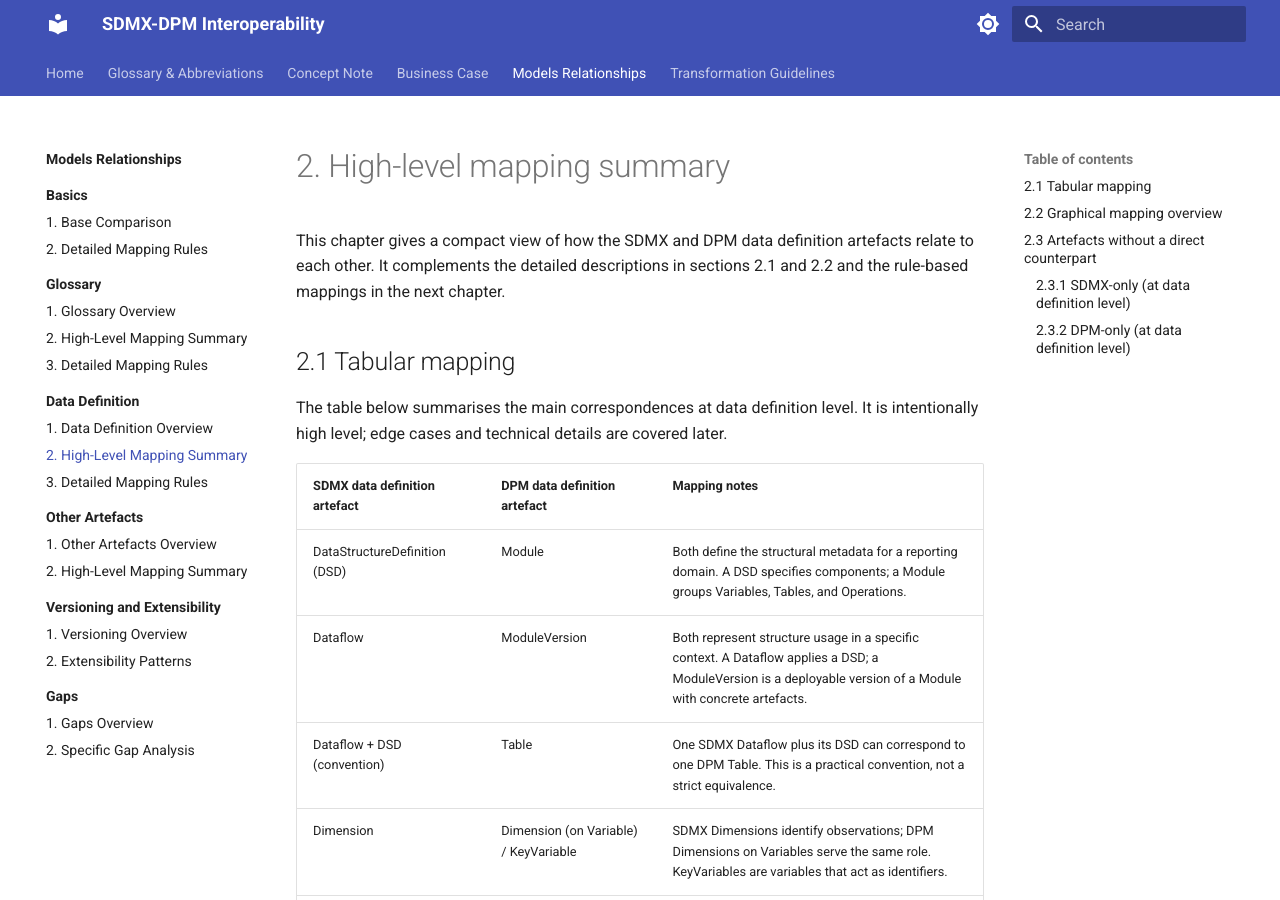
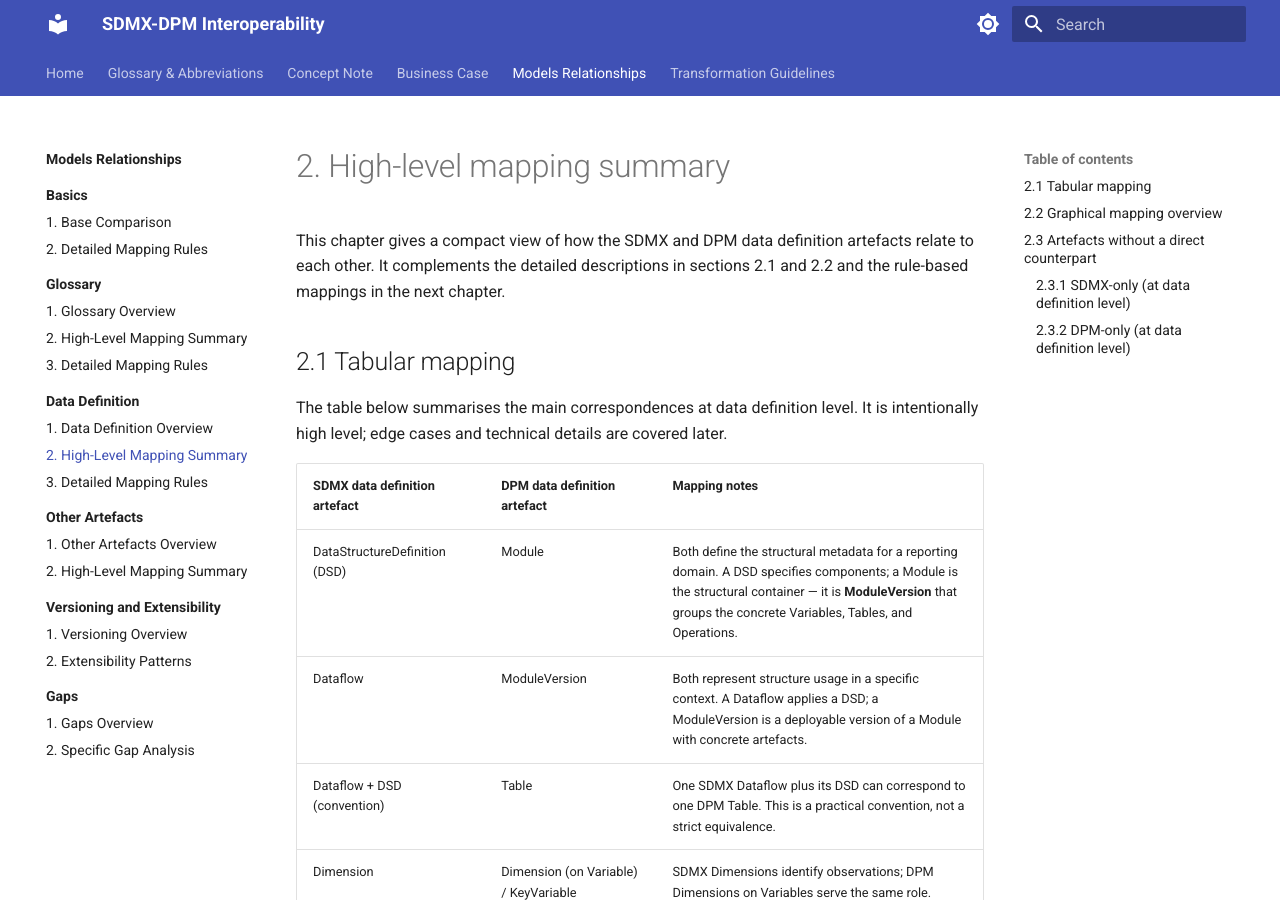
Before and after one commit to sdmx-twg/wp-sdmx-dpm, an MkDocs documentation site: the page built from docs/models-relationships/02_data_definition/02_high_level_mapping_summary.md, in a window 1280 px wide and 900 px high. Built offline with MkDocs 1.6.1 and Material for MkDocs 9.7.7, drawn with Linux system fonts in a browser that asks for light colours.

Commit message:
docs: clarify it is ModuleVersion that groups Variables, Tables and Operations
Addresses #97 — the mapping notes incorrectly attributed the grouping of
Variables, Tables, and Operations to Module; it is ModuleVersion that holds
those concrete artefacts.

```diff
--- a/docs/models-relationships/02_data_definition/02_high_level_mapping_summary.md
+++ b/docs/models-relationships/02_data_definition/02_high_level_mapping_summary.md
@@ -8,7 +8,7 @@ The table below summarises the main correspondences at data definition level. It
 
 | SDMX data definition artefact | DPM data definition artefact | Mapping notes |
 | --- | --- | --- |
-| DataStructureDefinition (DSD) | Module | Both define the structural metadata for a reporting domain. A DSD specifies components; a Module groups Variables, Tables, and Operations. |
+| DataStructureDefinition (DSD) | Module | Both define the structural metadata for a reporting domain. A DSD specifies components; a Module is the structural container — it is **ModuleVersion** that groups the concrete Variables, Tables, and Operations. |
 | Dataflow | ModuleVersion | Both represent structure usage in a specific context. A Dataflow applies a DSD; a ModuleVersion is a deployable version of a Module with concrete artefacts. |
 | Dataflow + DSD (convention) | Table | One SDMX Dataflow plus its DSD can correspond to one DPM Table. This is a practical convention, not a strict equivalence. |
 | Dimension | Dimension (on Variable) / KeyVariable | SDMX Dimensions identify observations; DPM Dimensions on Variables serve the same role. KeyVariables are variables that act as identifiers. |
```
